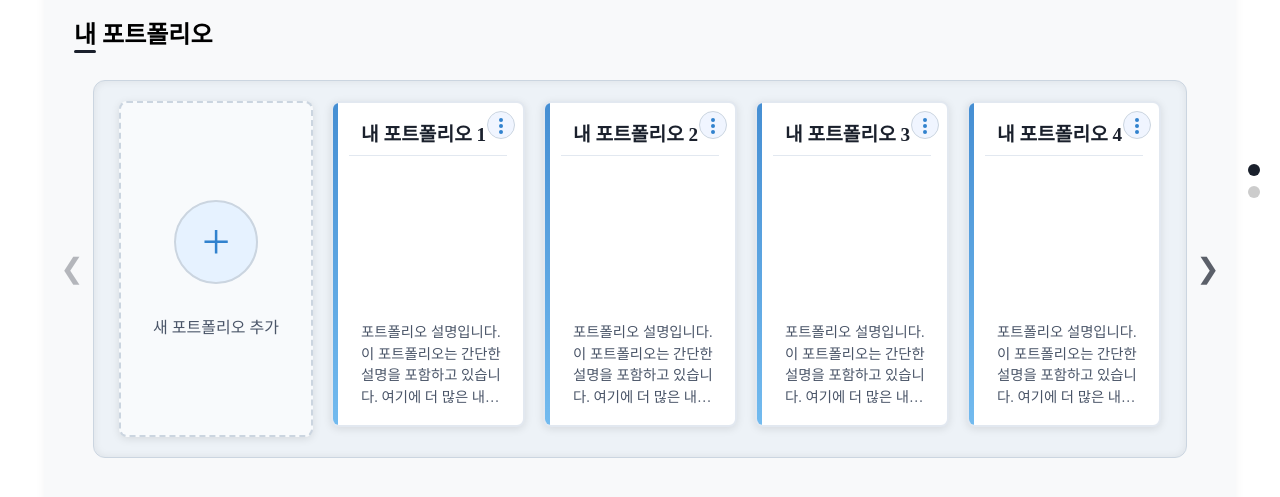
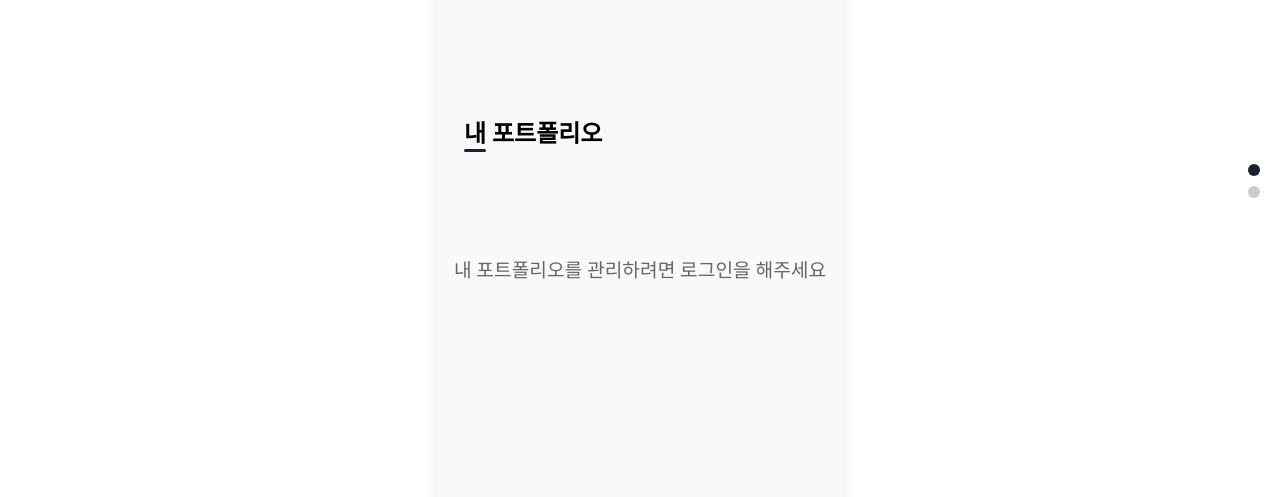
Before and after one commit to jumokcom/sanhak, a React (Create React App) app in the folder frontend/: page / in a window 1280 px wide. Shown: the part 219-716 px from the top of the page. Built offline with nearby package versions, Linux system fonts and the light colour scheme.

Commit message:
my portfolio login check

```diff
--- a/frontend/src/components/portfolio/MyPortfolio.tsx
+++ b/frontend/src/components/portfolio/MyPortfolio.tsx
@@ -1,4 +1,4 @@
-import React, { useState, useRef } from "react";
+import React, { useState, useRef, useEffect } from "react";
 import styled from "styled-components";
 import PortfolioCard from "./PortfolioCard";
 import CreatePortfolioCard from "./CreatePortfolioCard";
@@ -125,6 +125,25 @@ const CardWrapper = styled.div`
   margin: 0 auto;
 `;
 
+// 로그인 안내 컨테이너
+const LoginPromptContainer = styled.div`
+  display: flex;
+  flex-direction: column;
+  align-items: center;
+  justify-content: center;
+  height: 200px;
+  color: #666;
+  font-size: 1.2rem;
+  gap: 20px;
+`;
+
+// 로그인 안내 메시지
+const LoginMessage = styled.div`
+  font-weight: 500;
+`;
+
+
+
 // 내 포트폴리오 타입 정의
 interface Portfolio {
   id: string;
@@ -139,9 +158,26 @@ interface MyPortfolioProps {
 const MyPortfolio: React.FC<MyPortfolioProps> = ({ portfolios }) => {
   const [currentIndex, setCurrentIndex] = useState(0);
   const [portfolioList, setPortfolioList] = useState<Portfolio[]>(portfolios);
+  const [isLoggedIn, setIsLoggedIn] = useState<boolean>(false);
   const visibleCards = 5; // 한 화면에 보이는 카드 수
   const totalCards = portfolioList.length + 1; // 생성 버튼 포함
   const maxIndex = Math.max(0, totalCards - visibleCards);
+
+  // 로그인 상태 확인
+  useEffect(() => {
+    const checkLoginStatus = () => {
+      const jwtToken = localStorage.getItem('jwt_token');
+      const kakaoToken = window.Kakao?.Auth?.getAccessToken();
+      setIsLoggedIn(!!(jwtToken || kakaoToken));
+    };
+
+    checkLoginStatus();
+
+    // 로그인 상태 변화를 감지하기 위한 interval (선택적)
+    const interval = setInterval(checkLoginStatus, 1000);
+
+    return () => clearInterval(interval);
+  }, []);
 
   // 다음 카드로 이동
   const nextCard = () => {
@@ -170,6 +206,8 @@ const MyPortfolio: React.FC<MyPortfolioProps> = ({ portfolios }) => {
     currentIndex + visibleCards - (currentIndex === 0 ? 1 : 0) // 첫 페이지에서는 생성 버튼 공간 확보
   );
 
+
+
   return (
     <SectionContainer>
       <TitleWrapper>
@@ -178,6 +216,12 @@ const MyPortfolio: React.FC<MyPortfolioProps> = ({ portfolios }) => {
         </SectionTitle>
       </TitleWrapper>
 
+      {/* 로그인 상태에 따른 조건부 렌더링 */}
+      {!isLoggedIn ? (
+        <LoginPromptContainer>
+          <LoginMessage>내 포트폴리오를 관리하려면 로그인을 해주세요</LoginMessage>
+        </LoginPromptContainer>
+      ) : (
         <SliderOuterWrapper>
           {/* 왼쪽 화살표 - 항상 표시 */}
           <LeftArrow
@@ -217,6 +261,7 @@ const MyPortfolio: React.FC<MyPortfolioProps> = ({ portfolios }) => {
             &#10095;
           </RightArrow>
         </SliderOuterWrapper>
+      )}
     </SectionContainer>
   );
 };
```
Lines whose indentation alone changed are shown as unchanged.
